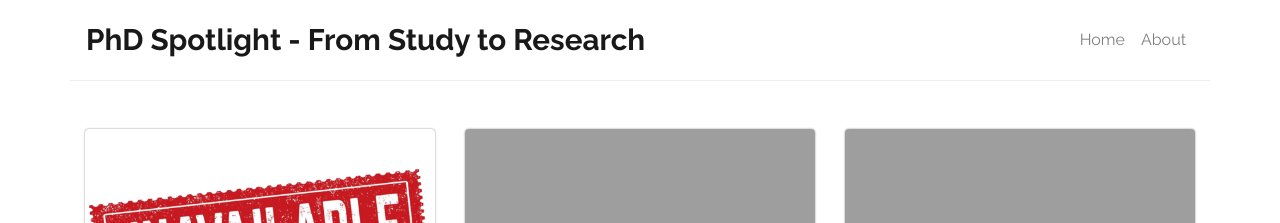
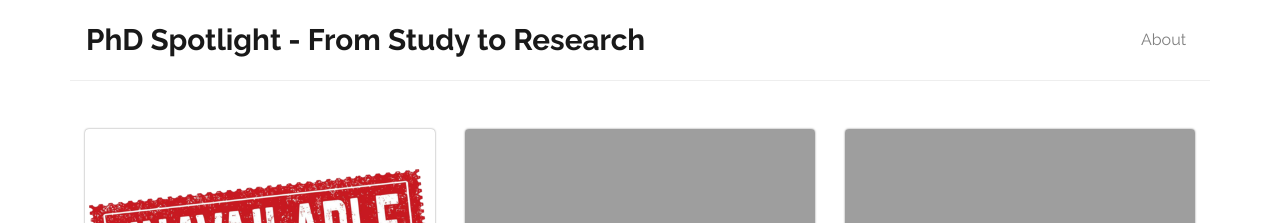
Before and after one commit to di-unipi-phd-events/phd-spotlight, a Jekyll site: the page built from index.html, in a window 1280 px wide and 900 px high. Shown: the top 223 px of the window. Built offline with Jekyll 4.4.1, drawn with Linux system fonts in a browser that asks for light colours; the list of posts is cut into pages by our own code.

Commit message:
feat: remove Home button from navigation bar

```diff
--- a/_includes/navigation.html
+++ b/_includes/navigation.html
@@ -14,11 +14,11 @@
 
   <div class="collapse navbar-collapse" id="navbarSupportedContent">
     <ul class="navbar-nav ml-auto">
-      <li class="nav-item">
+      <!-- <li class="nav-item">
         <a class="nav-link" href={{"/" | relative_url}}
-          >Home <span class="sr-only">(current)</span></a
-        >
-      </li>
+          >Home <span class="sr-only">(current)</span>
+        </a>
+      </li> -->
       <li class="nav-item">
         <a class="nav-link" href={{"/about/" | relative_url}} >About</a>
       </li>
```
